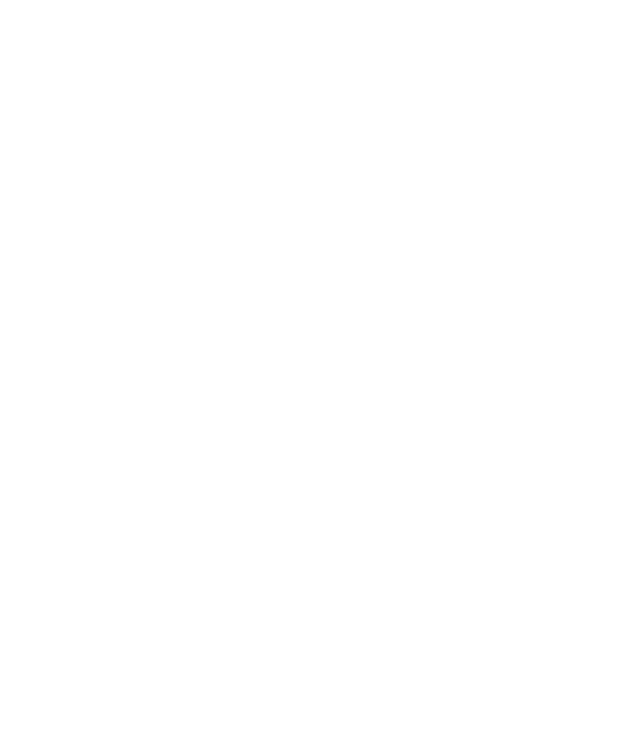
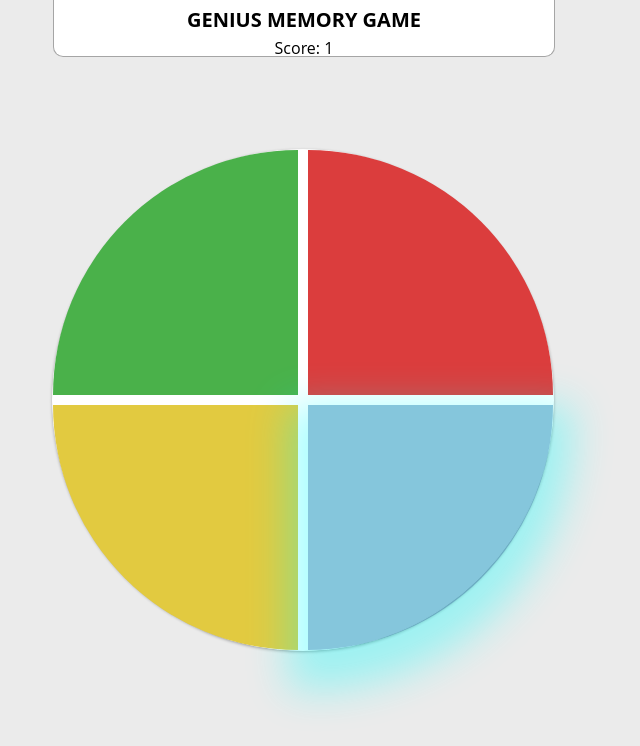
Before and after one commit to euclidesdry/javascript-genius-memory-game, a plain HTML site: page index.html in a window 1280 px wide. Shown: the whole page, without its empty margins (337-977 px from the left). Drawn offline with Linux system fonts and the light colour scheme.

Commit message:
Genius Game Finished 🥇

```diff
--- a/assets/css/style.css
+++ b/assets/css/style.css
@@ -0,0 +1,231 @@
+html,
+body,
+div,
+span,
+applet,
+object,
+iframe,
+h1,
+h2,
+h3,
+h4,
+h5,
+h6,
+p,
+blockquote,
+pre,
+a,
+abbr,
+acronym,
+address,
+big,
+cite,
+code,
+del,
+dfn,
+em,
+img,
+ins,
+kbd,
+q,
+s,
+samp,
+small,
+strike,
+strong,
+sub,
+sup,
+tt,
+var,
+b,
+u,
+i,
+center,
+dl,
+dt,
+dd,
+ol,
+ul,
+li,
+fieldset,
+form,
+label,
+legend,
+table,
+caption,
+tbody,
+tfoot,
+thead,
+tr,
+th,
+td,
+article,
+aside,
+canvas,
+details,
+embed,
+figure,
+figcaption,
+footer,
+header,
+hgroup,
+menu,
+nav,
+output,
+ruby,
+section,
+summary,
+time,
+mark,
+audio,
+video {
+    margin: 0;
+    padding: 0;
+    border: 0;
+    font-size: 100%;
+    font: inherit;
+    vertical-align: baseline;
+}
+/* HTML5 display-role reset for older browsers */
+article,
+aside,
+details,
+figcaption,
+figure,
+footer,
+header,
+hgroup,
+menu,
+nav,
+section {
+    display: block;
+}
+body {
+    line-height: 1;
+}
+ol,
+ul {
+    list-style: none;
+}
+blockquote,
+q {
+    quotes: none;
+}
+blockquote:before,
+blockquote:after,
+q:before,
+q:after {
+    content: "";
+    content: none;
+}
+table {
+    border-collapse: collapse;
+    border-spacing: 0;
+}
+
+html,
+body {
+    width: 100%;
+    height: 100%;
+    margin: 0;
+    padding: 0;
+    font-family: "Open Sans", "Helvetica", "Arial", sans-serif;
+}
+
+body {
+    margin: 0;
+    background-color: #ebebeb;
+}
+
+.game__actions {
+    width: 500px;
+    margin-top: 0 !important;
+    margin-left: calc(50% - 250px);
+    margin-right: calc(50% - 250px);
+    position: fixed;
+    display: flex;
+    justify-content: center;
+    align-items: center;
+    flex-direction: column;
+    border: 1px solid #a5a5a5;
+    border-top-width: 0;
+    background-color: #fff;
+    border-bottom-left-radius: 10px;
+    border-bottom-right-radius: 10px;
+}
+
+.game__title {
+    width: 100%;
+    font-size: 20px;
+    font-weight: bold;
+    margin-bottom: 10px;
+    margin-top: 10px;
+    text-align: center;
+    text-transform: uppercase;
+}
+
+.game-container {
+    width: 100%;
+    height: 100%;
+    display: flex;
+    justify-content: center;
+    align-items: center;
+}
+
+.genius {
+    display: grid;
+    grid-template-areas:
+        "green red"
+        "yellow blue";
+    grid-gap: 10px;
+    border: 1px solid #ffffff;
+    background-color: #ffffff;
+    border-radius: 100%;
+    width: 500px;
+    height: 500px;
+    box-shadow: 0 1px 3px rgba(0, 0, 0, 0.3);
+}
+
+.blue__card {
+    grid-area: blue;
+    background-color: #35a1c5;
+    border-bottom-right-radius: 100%;
+}
+
+.red__card {
+    grid-area: red;
+    background-color: #db3d3d;
+    border-top-right-radius: 100%;
+}
+
+.yellow__card {
+    grid-area: yellow;
+    background-color: #e2ca40;
+    border-bottom-left-radius: 100%;
+}
+
+.green__card {
+    grid-area: green;
+    background-color: #4ab14a;
+    border-top-left-radius: 100%;
+}
+
+.blue__card.card__is-selected {
+    box-shadow: 0px 20px 40px 20px rgba(0, 255, 255, 0.548);
+}
+
+.red__card.card__is-selected {
+    box-shadow: 0px 20px 40px 20px rgba(245, 64, 64, 0.513);
+}
+
+.yellow__card.card__is-selected {
+    box-shadow: 0px 20px 40px 20px rgba(255, 230, 0, 0.424);
+}
+
+.green__card.card__is-selected {
+    box-shadow: 0px 20px 40px 20px rgba(0, 255, 85, 0.418);
+}
+
+.card__is-selected {
+    opacity: 0.6;
+}
--- a/assets/js/script.js
+++ b/assets/js/script.js
@@ -0,0 +1,110 @@
+let order = [];
+let clickedOrder = [];
+let score = 0;
+
+const scoreElement = document.querySelector(".score__number");
+const blue__card = document.querySelector(".blue__card");
+const red__card = document.querySelector(".red__card");
+const yellow__card = document.querySelector(".yellow__card");
+const green__card = document.querySelector(".green__card");
+
+let shuffleOrder = () => {
+    let colorOrder = Math.floor(Math.random() * 4);
+    order[order.length] = colorOrder;
+    clickedOrder = [];
+
+    for (let i in order) {
+        let elementColor = createElementColor(order[i]);
+        lightColor(elementColor, Number(i) + 1);
+    }
+};
+
+// turn on the light color when the card is active;
+let lightColor = (element, number) => {
+    number = number * 500;
+
+    setTimeout(() => {
+        element.classList.add("card__is-selected");
+    }, number - 250);
+
+    setTimeout(() => {
+        element.classList.remove("card__is-selected");
+    });
+};
+
+// check if the card is the same of the order generated in the game
+let checkOrder = () => {
+    for (let i in clickedOrder) {
+        if (clickedOrder[i] !== order[i]) {
+            gameOver();
+            break;
+        }
+
+        if (clickedOrder.length === order.length) {
+            alert(
+                `Pontuação: ${score}\n Você acertou! Iniciando próximo nível!`
+            );
+            nextLevel();
+        }
+    }
+};
+
+// Function to clicking the card by User
+let click__card = (color) => {
+    console.log("clicked", color);
+    clickedOrder[clickedOrder.length] = color;
+    createElementColor(color).classList.add("card__is-selected");
+
+    setTimeout(() => {
+        createElementColor(color).classList.remove("card__is-selected");
+        checkOrder();
+    }, 250);
+};
+
+// 0 - verde
+// 1 - vermelho
+// 2 - amarelo
+// 3 - azul
+
+// Function to return element color
+let createElementColor = (color) => {
+    if (color === 0) {
+        return green__card;
+    } else if (color === 1) {
+        return red__card;
+    } else if (color === 2) {
+        return yellow__card;
+    } else if (color === 3) {
+        return blue__card;
+    }
+};
+
+let nextLevel = () => {
+    score++;
+    scoreElement.innerHTML = score;
+    shuffleOrder();
+};
+
+let gameOver = () => {
+    alert(
+        `Pontuação: ${score}\n Você perdeu o jogo! \n Clique em OK para iniciar um novo jogo!`
+    );
+    order = [];
+    clickedOrder = [];
+
+    playGame();
+};
+
+let playGame = () => {
+    alert("Bem vindo ao Genius, Iniciando um novo jogo!");
+    score = 0;
+    scoreElement.innerHTML = score;
+    nextLevel();
+};
+
+green__card.addEventListener("click", () => click__card(0));
+red__card.addEventListener("click", () => click__card(1));
+yellow__card.addEventListener("click", () => click__card(2));
+blue__card.addEventListener("click", () => click__card(3));
+
+playGame();
--- a/index.html
+++ b/index.html
@@ -7,6 +7,22 @@
     <title>Genius Memory Game by Euclidesdry</title>
 </head>
 <body>
+    <header class="game__actions">
+        <h1 class="game__title">Genius Memory Game</h1>
+        <div class="game__score">
+            <span class="game__score-title">
+                Score: <strong class="score__number">0</strong>
+            </span>
+        </div>
+    </header>
+    <main class="game-container">
+        <div class="genius">
+            <div class="blue__card"></div>
+            <div class="yellow__card"></div>
+            <div class="red__card"></div>
+            <div class="green__card"></div>
+        </div>
+    </main>
     <script type="text/javascript" src="./assets/js/script.js"></script>
 </body>
 </html>
```
Also changed, not shown: 1 other file.
